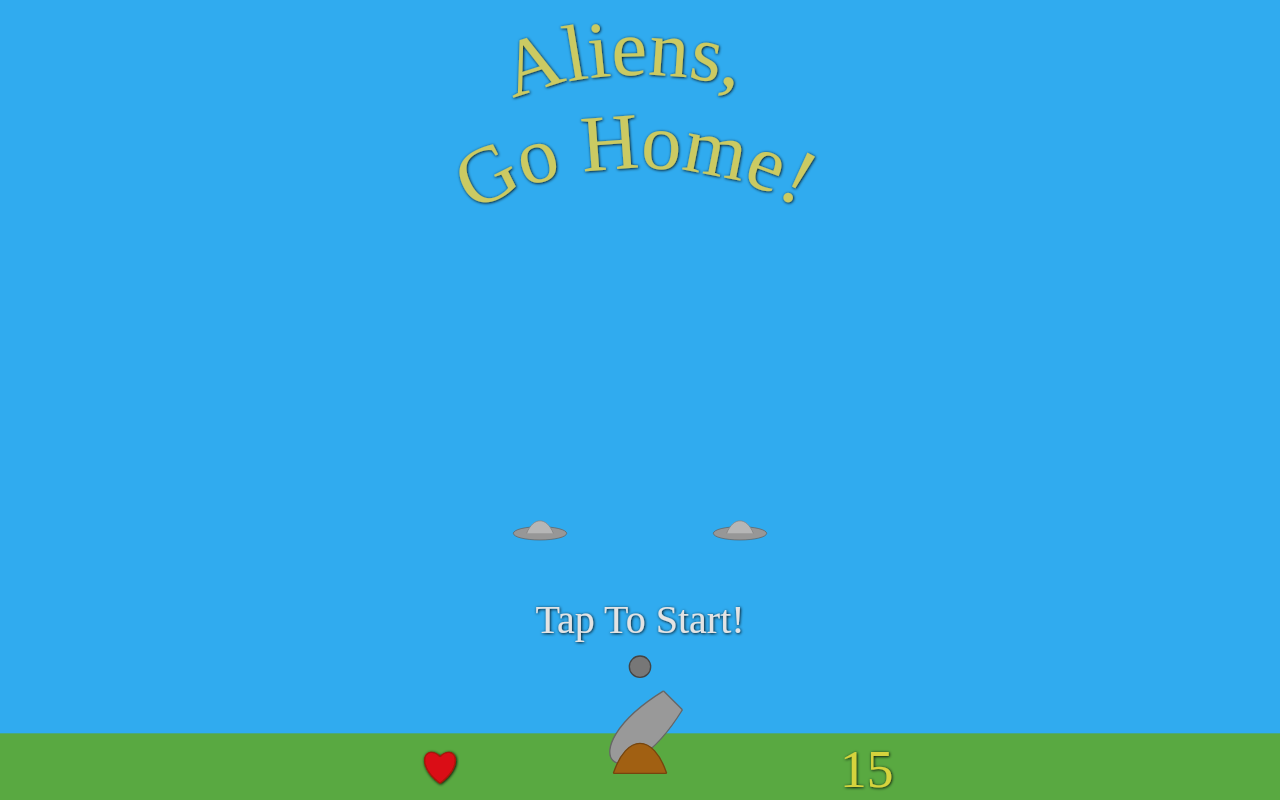
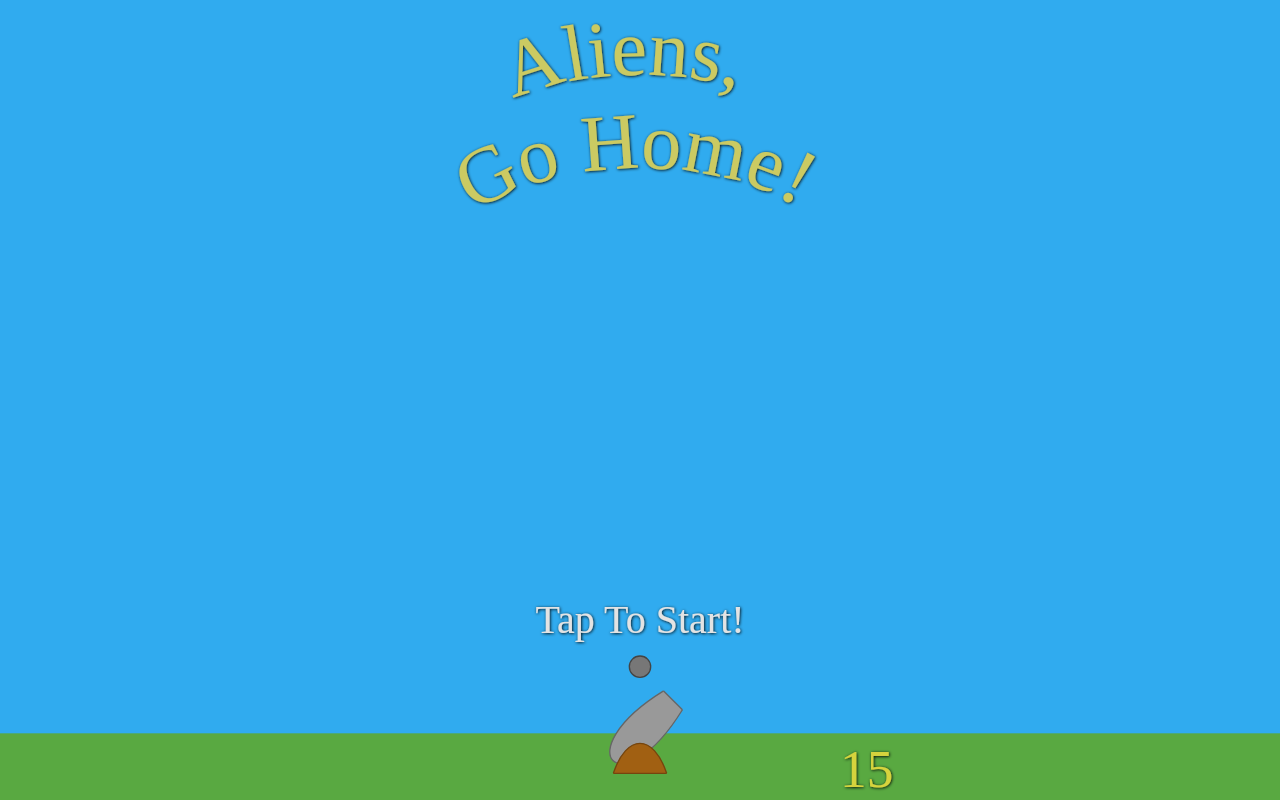
Before and after one commit to elivanK/gameAliens, a React (Create React App) app: page / in a window 1280 px wide. Built offline with nearby package versions, Linux system fonts and the light colour scheme; a web font is replaced by a local one.

Commit message:
implemented the start game feature

```diff
--- a/src/App.js
+++ b/src/App.js
@@ -33,6 +33,8 @@
     return (
       <Canvas
       angle={this.props.angle}
+      gameState={this.props.gameState}
+      startGame={this.props.startGame}
       trackMouse={event => (this.trackMouse(event))}
       />
     );
@@ -41,7 +43,13 @@
 
 App.propsTypes = {
   angle: PropTypes.number.isRequired,
+  gameState: PropTypes.shape({
+    started: PropTypes.bool.isRequired,
+    kills: PropTypes.number.isRequired,
+    lives: PropTypes.number.isRequired,
+  }).isRequired,
   moveObjects: PropTypes.func.isRequired,
+  startGame: PropTypes.func.isRequired,
 };
 
 
--- a/src/components/Canvas.jsx
+++ b/src/components/Canvas.jsx
@@ -7,9 +7,11 @@
 import CannonBall from './CannonBall';
 import CurrentScore from './CurrentScore';
 import FlyingObject from './FlyingObject';
-import Heart from './Heart';
+
+//import Heart from './Heart';
 import StartGame from './StartGame';
 import Title from './Title';
+//import { startGame } from '../actions';
 
 const Canvas = (props) => {
   const gameHeight = 1200;
@@ -32,18 +34,32 @@
       <CannonBase />
       <CannonBall position={{x: 0, y: -100}}/>
       <CurrentScore score={15} />
-      <FlyingObject position={{x: -150, y: -300}} />
-      <FlyingObject position={{x: 150, y: -300}} />
-      <Heart position={{x: -300, y: 35}} />
-      <StartGame onClick={() => console.log('Aliens, Go Home!')} />
-      <Title />
-    </svg>
+        { ! props.gameState.started &&
+        <g>
+        <StartGame onClick={() => props.StartGame()} />
+        <Title />
+        </g>
+        }
+        {
+          props.gameState.started &&
+          <g>
+          <FlyingObject position={{x: -150, y: -300}} />
+          <FlyingObject position={{x: 150, y: -300}} />
+          </g>
+        }
+   </svg>
   );
 };
 
 Canvas.propTypes = {
   angle: PropTypes.number.isRequired,
+  gameState: PropTypes.shape({
+    started: PropTypes.bool.isRequired,
+    kills: PropTypes.number.isRequired,
+    lives: PropTypes.number.isRequired,
+  }).isRequired,
   trackMouse: PropTypes.func.isRequired,
+  startGame: PropTypes.func.isRequired,
 };
 
 export default Canvas;
--- a/src/containers/Game.js
+++ b/src/containers/Game.js
@@ -2,16 +2,24 @@
 
 import { connect } from 'react-redux';
 import App from '../App';
-import { moveObjects } from '../actions/index';
+import { moveObjects, startGame } from '../actions/index';
 
+//Tell redux that App component (The Canvas)
+//cares about the gameState property.
 const mapStateToProps = state => ({
     angle: state.angle,
+    gameState: state.gameState,
 });
 
 //map the action to the props
+//Tell redux to pass startGame function to the App component (The Canvas)
+//So it can trigger the new action.
 const mapDispatchToProps = dispatch => ({
     moveObjects: (mousePosition) => {
         dispatch(moveObjects(mousePosition));
+    },
+    startGame: () => {
+        dispatch(startGame());
     },
 });
 
```
